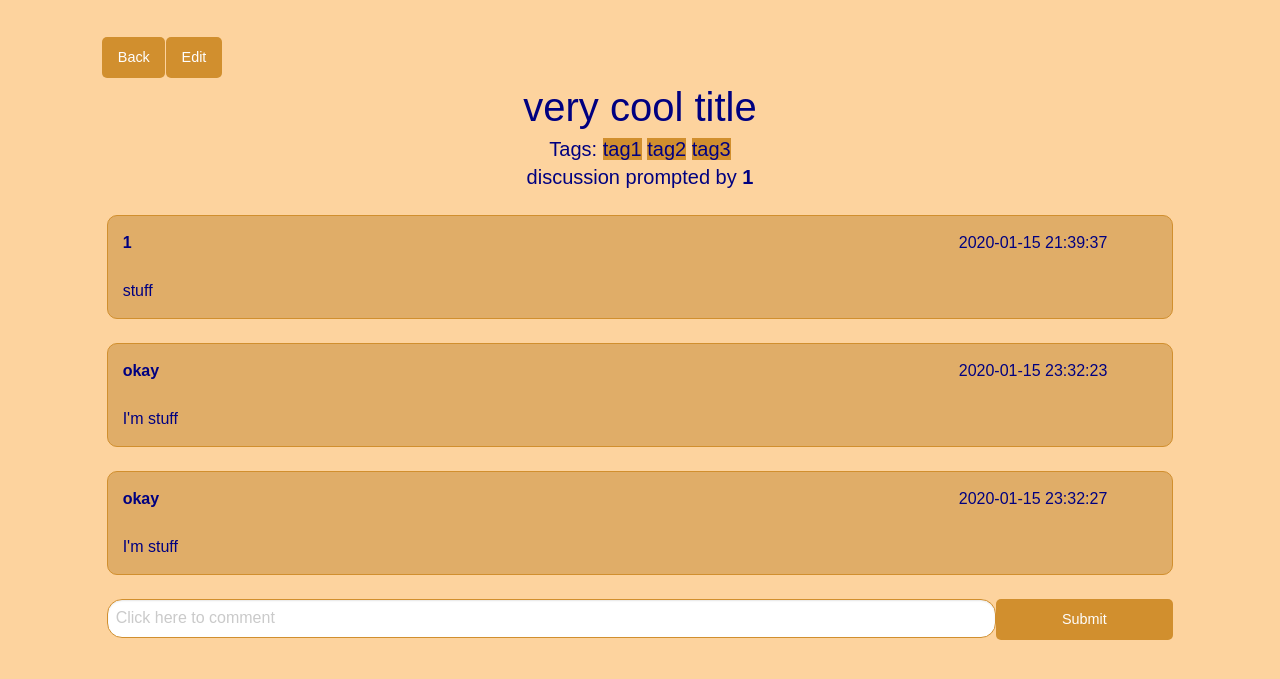
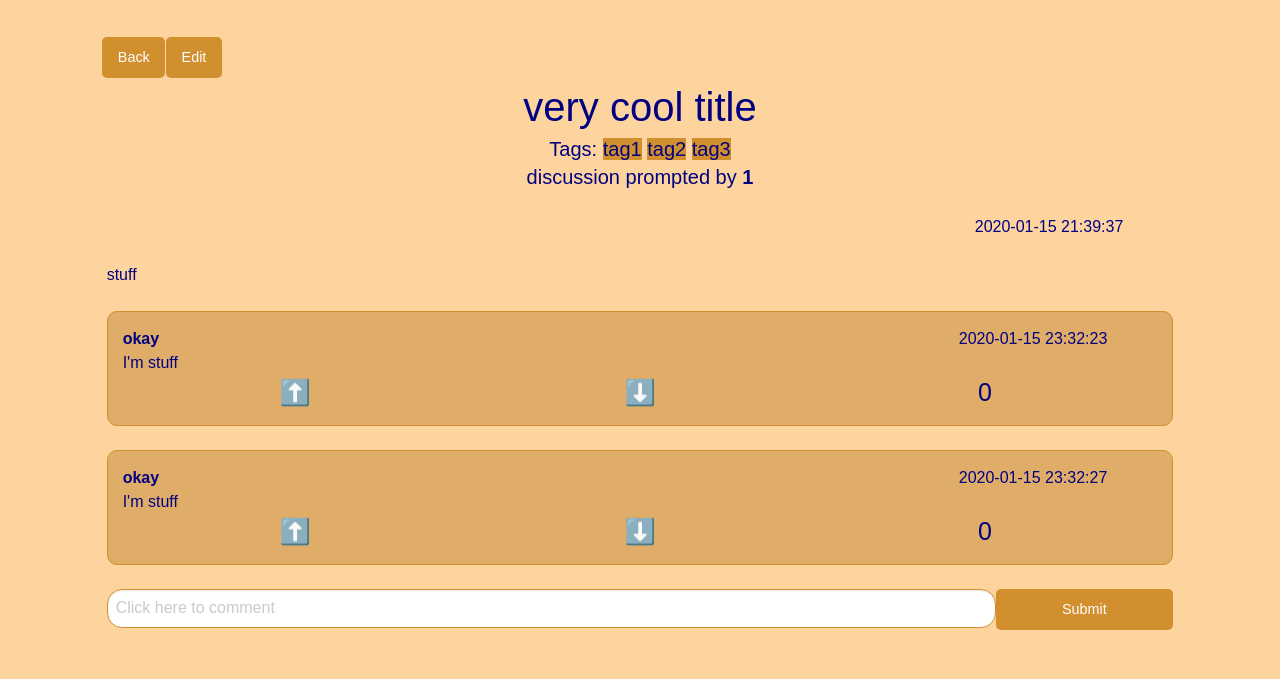
Before and after one commit to mzhang00/JoseMAD, a Flask app: page /qaf/1/1 in a window 1280 px wide. Shown: the part 59-738 px from the top of the page. Run offline with Flask 2, Linux system fonts and the light colour scheme; the visitor is signed in with stand-in values (Sample User, id 1); data comes from the database, SQL or seed files in the repository; both versions use the stored data as it was after the commit; some libraries are stand-ins or nearby versions.

Commit message:
add upvoting to comments

```diff
--- a/app.py
+++ b/app.py
@@ -188,6 +188,20 @@ def downvotePost():
     Post(int(input)).downvoted()
     return jsonify(result = input);
 
+@app.route('/upvoteComment')
+def upvoteComment():
+    input = request.args.get("input", 0, type=str);
+    print(input)
+    Comment(int(input)).upvote()
+    return jsonify(result = input);
+
+@app.route('/downvoteComment')
+def downvoteComment():
+    input = request.args.get("input", 0, type=str);
+    print(input)
+    Comment(int(input)).downvote()
+    return jsonify(result = input);
+
 @app.route('/signup', methods=['GET', 'POST'])
 def signup():
     # check if form was submitted
--- a/doc/devlog.txt
+++ b/doc/devlog.txt
@@ -191,3 +191,6 @@ some typos in comment.py
 
 prathamR -- 2020-01-15 21:15
 Add upvoting post
+
+prathamR -- 2020-01-15 21:37
+add upvoting to comments
--- a/templates/post.html
+++ b/templates/post.html
@@ -18,20 +18,31 @@
   <div class="small-12">
     <br>
   </div>
-  <div class="post small-10 small-offset-1" style="word-wrap:break-word;">
-    <strong >{{author}} </strong> <span style="float:right;margin-right:50px">{{post.time_created}}</span><br><br>{{ post.content }}
+  <div class="small-10 small-offset-1" style="word-wrap:break-word;">
+    <span style="float:right;margin-right:50px">{{post.time_created}}</span><br><br>{{ post.content }}
   </div>
   <br>
   {% if comments %}
     <div class="small-12"><br></div>
     {% for comment in comments %}
-    <div class="post small-10 small-offset-1">
-      <strong >{{comment.author}} </strong> <span style="float:right;margin-right:50px">{{comment.time_created}}</span> <br><br>
-      <div style="word-wrap: break-word;">{{comment.content}} </div>
+    <div class="post small-10 small-offset-1 grid-x">
+      <div class="small-12">
+        <strong class="small-6">{{comment.author}}</strong>
+        <span class="small-6" style="float:right;margin-right:50px">{{comment.time_created}}</span>
+      </div>
+      <div class="small-12" style="word-wrap: break-word;">{{comment.content}} </div>
+      <div class="small-4 upvote" id="{{comment.id}}">
+        <h4 class="upvote" id="{{comment.id}}">⬆️</h4>
+      </div>
+      <div class="small-4 downvote" id="{{comment.id}}">
+        <h4 class="downvote" id="{{comment.id}}">⬇️</h4>
+      </div>
+      <div class="small-4">
+        <h4 class="votes" id="{{comment.id}}">{{comment.net_vote}}</h4>
+      </div>
     </div>
     <div class="small-12">
       <br>
-
     </div>
     {% endfor %}
   {% endif %}
@@ -46,5 +57,21 @@
     <br>
   </form>
 </div>
-
+<script type="text/javascript">
+  var upvotes = Array.from(document.getElementsByClassName("upvote"));
+  var downvotes = Array.from(document.getElementsByClassName("downvote"));
+  document.getElementsByTagName('body')[0].addEventListener('click', event => {
+    console.log(event.target);
+    if (upvotes.includes(event.target)) {
+      $.getJSON('/upvoteComment', {input: event.target.id}, function(data) {
+          document.getElementsByClassName("votes").namedItem(event.target.id).innerText = 1 + Number(document.getElementsByClassName("votes").namedItem(event.target.id).innerText);
+        });
+    }
+    if (downvotes.includes(event.target)) {
+      $.getJSON('/downvoteComment', {input: event.target.id}, function(data) {
+          document.getElementsByClassName("votes").namedItem(event.target.id).innerText = Number(document.getElementsByClassName("votes").namedItem(event.target.id).innerText) - 1;
+        });
+    }
+  });
+</script>
 {% endblock content %}
```
Also changed, not shown: qaffle_data.db.
